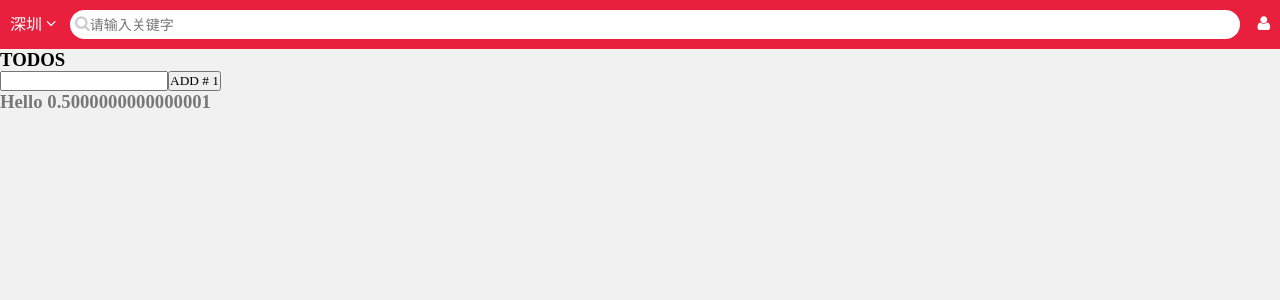
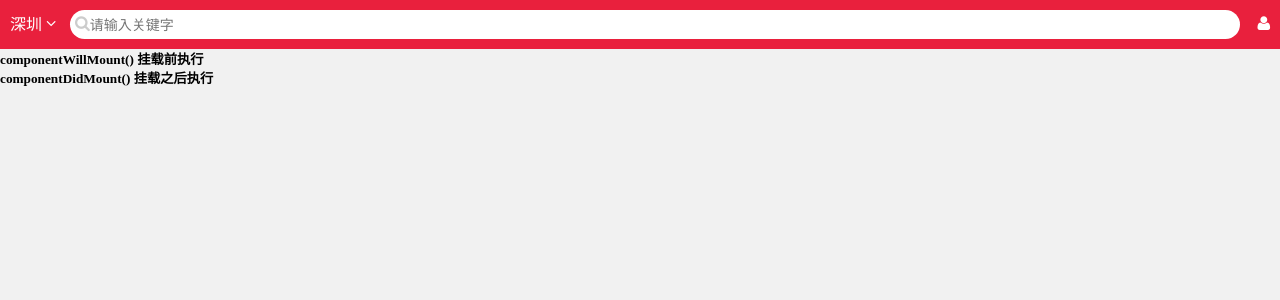
Before and after one commit to shileima/ReactTest, a React app: page /didmount in a window 1280 px wide. Shown: the top 300 px of the page. Built offline with nearby package versions, Linux system fonts and the light colour scheme.

Commit message:
学习生命周期挂载前和挂载后两个函数

```diff
--- /dev/null
+++ b/src/components/demo16/index.js
@@ -0,0 +1,34 @@
+import React, { Component } from 'react';
+
+class ComponentMount extends Component {
+
+    constructor(props){
+        super(props)
+        this.state = {
+            count:0
+        }
+    }
+
+    componentDidMount(){
+        this.setState({
+            count:2
+        })
+        console.log('I did mounted! 挂载完成后 ' + this.state.count)
+    }
+
+    componentWillMount(){
+        this.setState({
+            count:1
+        })
+        console.log('I will mount!挂载之前 ' + this.state.count)
+    }
+
+    render() {
+        return(<div>
+            <h5>componentWillMount(){} 挂载前执行</h5>
+            <h5>componentDidMount(){} 挂载之后执行</h5>
+        </div>)
+    }
+}
+
+export default ComponentMount;
--- a/src/index.js
+++ b/src/index.js
@@ -20,6 +20,7 @@
 //import Counter from './components/demo11';
 //import TodoApp from './components/demo14';
 import TodoApp from './components/demo15';
+import ComponentMount from './components/demo16';
 
 // import counter from './reducers';
 
@@ -34,8 +35,9 @@
         <Main />
         {/* <button onClick={this.Back.bind(this)}>返回</button> */}
         {/* <button onClick={this.Goback.bind(this)}>返回上一页</button> */}
-        <TodoApp />
-        <DidMount />
+        {/*<TodoApp />*/}
+        {/*<DidMount />*/}
+        <ComponentMount />
     </div>
 )
 
```
Also changed, not shown: 1 other file (tests, documents, lock files or other folders).
